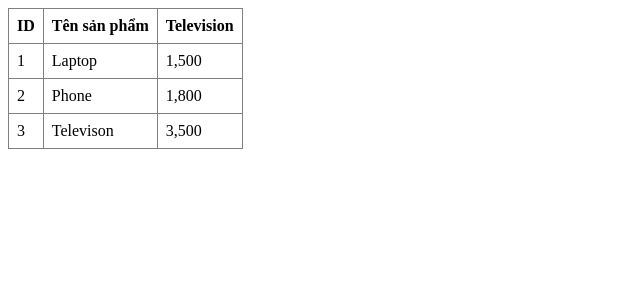
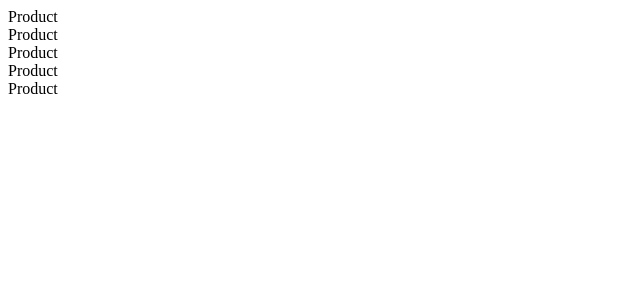
Before and after one commit to TisG2712/my-project, a React (Vite) app in the folder reactDemo/: page / in a window 1280 px wide. Shown: the top 300 px of the page, without its empty margins (0-640 px from the left). Built offline with nearby package versions, Linux system fonts and the light colour scheme.

Commit message:
render object

```diff
--- a/reactDemo/src/App.jsx
+++ b/reactDemo/src/App.jsx
@@ -1,12 +1,47 @@
 import React from "react";
-import Course from "./components/Course";
-import Product from "./components/Product";
-
+import ListProduct from "./components/ListProduct";
 
 function App() {
+  const lstProducs = [
+    {
+      url: "https://down-vn.img.susercontent.com/file/3854ad0615cfa2d15eb06a446816465d",
+      title: "FREESHIP HOÀN XU EXTRA",
+      price: 1000,
+    },
+    {
+      url: "https://down-vn.img.susercontent.com/file/f05c3231cb59b6d0c233db3ea7a30b8f",
+      title: "SHOP XU HƯỚNG",
+      price: 1100,
+    },
+    {
+      url: "https://down-vn.img.susercontent.com/file/40ccf6a1162d77a99cd703885034d631",
+      title: "HÀNG QUỐC TẾ",
+      price: 1200,
+    },
+    {
+      url: "https://down-vn.img.susercontent.com/file/19b560edefa4b6869c0eac2f979c9f64",
+      title: "SHOPEE MALL",
+      price: 1300,
+    },
+    {
+      url: "https://down-vn.img.susercontent.com/file/f4499fa8d8fec743f8d8b2e63a973e79",
+      title: "SHOP HÀNG XƯỞNG",
+      price: 1400,
+    },
+  ];
+
   return (
     <>
-      <Product/>
+      {lstProducs.map((product, index) => {
+        return (
+          <ListProduct
+            title={product.title}
+            url={product.url}
+            price={product.price}
+            key={index}
+          />
+        );
+      })}
     </>
   );
 }
--- a/reactDemo/src/components/Course.jsx
+++ b/reactDemo/src/components/Course.jsx
@@ -1,5 +1,3 @@
-import React from "react";
-
 function Course() {
   const courses = ["JavaScript", "React", "NextJS"];
 
--- /dev/null
+++ b/reactDemo/src/components/ListProduct.jsx
@@ -0,0 +1,7 @@
+import React from "react";
+
+function ListProduct({ title, url, price }) {
+  return <div>Product</div>;
+}
+
+export default ListProduct;
```
